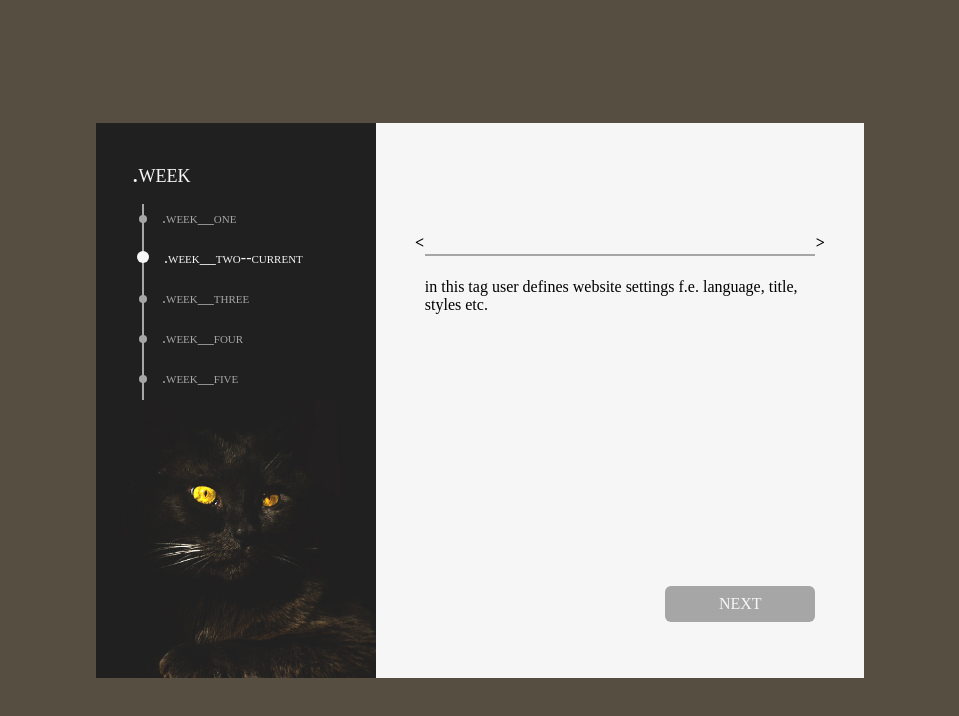
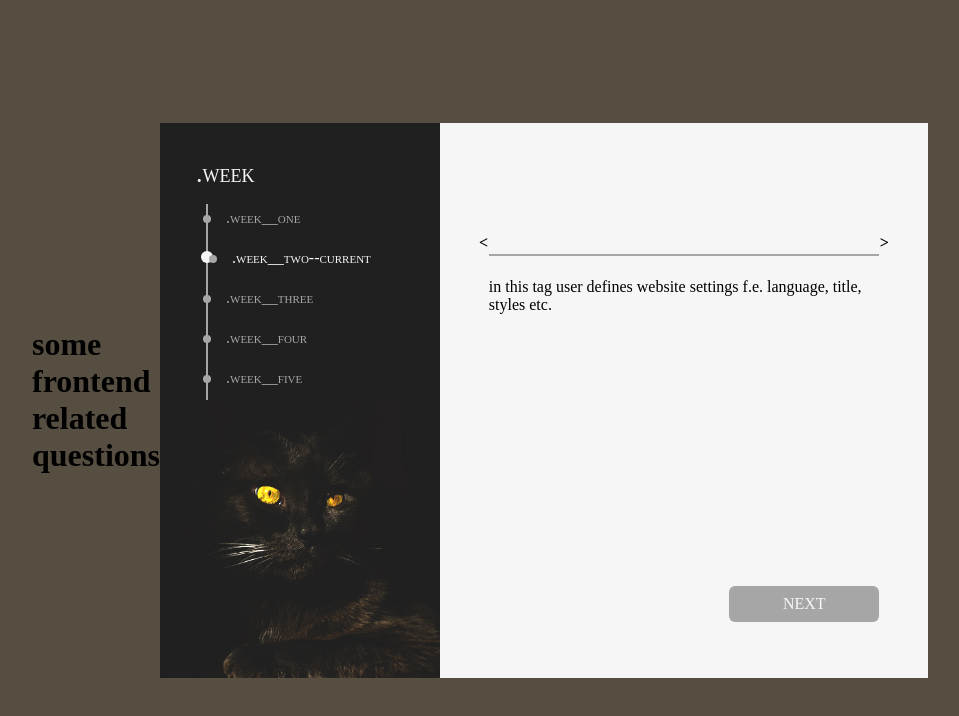
Before and after one commit to SalamanderKrajza/frontend-form, a website: page index.html in a window 1280 px wide. Shown: the whole page, without its empty margins (160-1119 px from the left). Drawn offline with Linux system fonts and the light colour scheme.

Commit message:
Remove section, fix bem, WIP positioning H1
I am trying add H1 tag without moving existing content (keep it
centered)

```diff
--- a/index.html
+++ b/index.html
@@ -10,33 +10,39 @@
   </head>
   <body class="body">
     <main class="main">
-      <section class="left">
-        <h2 class="left__header">.week</h2>
+      <h1>some<br>
+        frontend<br>
+        related<br>
+        questions</h1>
+      <div class="grid-container">
+      <div class="left">
+        <div class="left__header">.week</div>
         <div class="left__vertical-line"></div>
-        <a href=""><div class="week">.week__one</div></a>
-        <a href=""><div class="week">.week__two</div></a>
-        <a href=""><div class="week">.week__three</div></a>
-        <a href=""><div class="week">.week__four</div></a>
-        <a href=""><div class="week">.week__five</div></a>
-        <a href=""><div class="week">.week__six</div></a>
-        <a href=""><div class="week">.week__seven</div></a>
-      </section>
-      <section class="right">
+        <div class="week"><a class="week__link" href="">.week__one</a></div>
+        <div class="week"><a class="week__link" href="">.week__two</a></div>
+        <div class="week"><a class="week__link" href="">.week__three</a></div>
+        <div class="week"><a class="week__link" href="">.week__four</a></div>
+        <div class="week"><a class="week__link" href="">.week__five</a></div>
+        <div class="week"><a class="week__link" href="">.week__six</a></div>
+        <div class="week"><a class="week__link" href="">.week__seven</a></div>
+      </div>
+      <div class="right">
         <form action="" class="form">
           <span class="form__wrapper">
             <label class="form__label">
               <span class="form__before-input">&lt;</span>
               <input type="text" class="form__input" pattern="head" required />
               <span class="form__after-input">&gt;</span>
-              <h2 class="form__text">
+              <p class="form__text">
                 in this tag user defines website settings f.e. language, title,
                 styles etc.
-              </h2>
+              </p>
             </label>
           </span>
           <input class="form__confirmation" type="submit" value="NEXT" />
         </form>
-      </section>
+      </div>
+    </div>
     </main>
     <script>
       //Navigation shit
--- a/package.json
+++ b/package.json
@@ -4,7 +4,8 @@
   "description": "this project is for practising with forms/grid/flex",
   "main": "index.js",
   "scripts": {
-    "test": "echo \"Error: no test specified\" && exit 1"
+    "test": "echo \"Error: no test specified\" && exit 1",
+    "scss": "node-sass scss/styles.scss css/styles.css -w"
   },
   "repository": {
     "type": "git",
--- a/scss/styles.scss
+++ b/scss/styles.scss
@@ -24,13 +24,19 @@ a {
 
 .body {
   background-color: $bg-color;
+  height: 100%;
+  width: 100%;
+}
+
+.main{
+  width: 100%;
   display: flex;
   justify-content: center;
   align-items: center;
   height: 100%;
 }
 
-.main {
+.grid-container {
   display: grid;
   width: 80%;
   @media (min-width: 950px) {
@@ -98,7 +104,7 @@ a {
   //   margin: 20px 0 0 10px;
 }
 
-.week::before {
+.week__link::before {
   width: 8px;
   height: 8px;
   background: $my-gray;
@@ -108,7 +114,7 @@ a {
   border-radius: 50%;
 }
 
-.week:not(.week--current):hover::before {
+.week__link:not(.week--current):hover::before {
   width: 8px;
   height: 8px;
   background: $my-yellow;
```
Also changed, not shown: css/styles.css, 1 other file.
